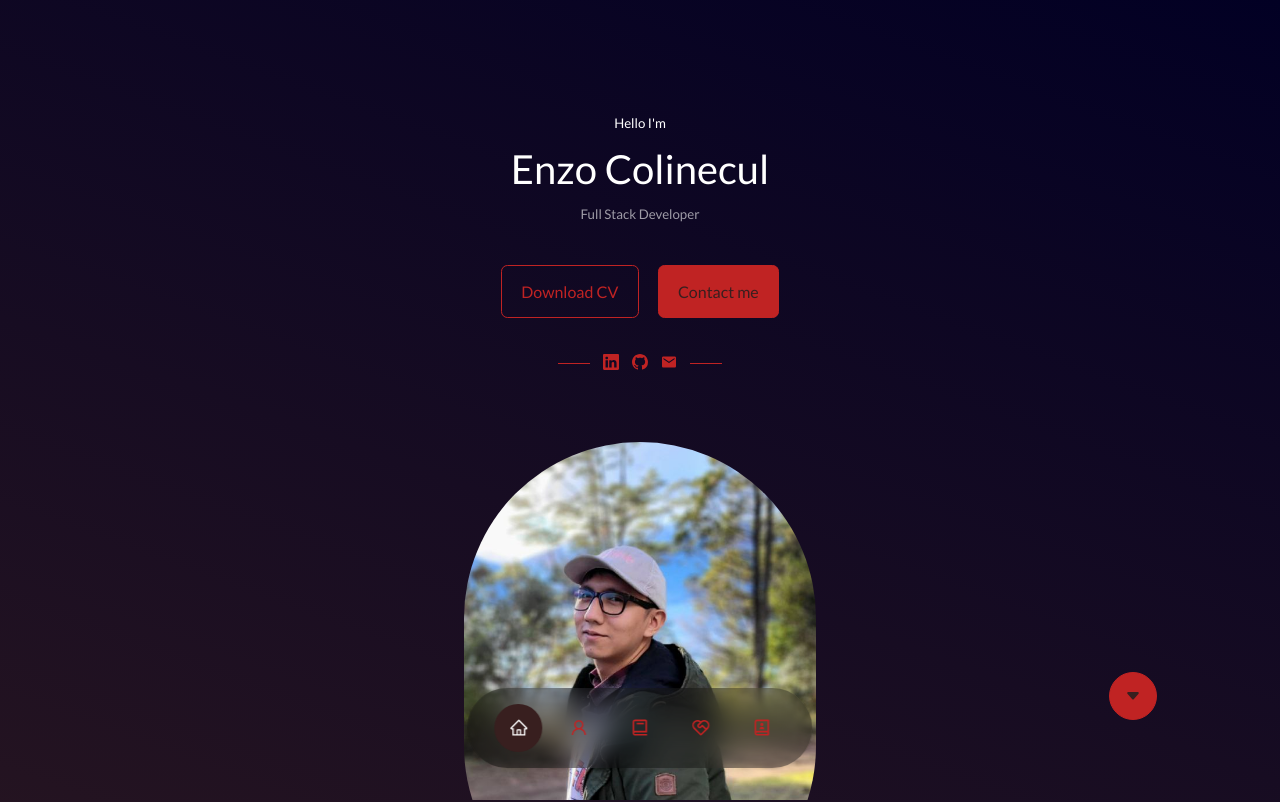
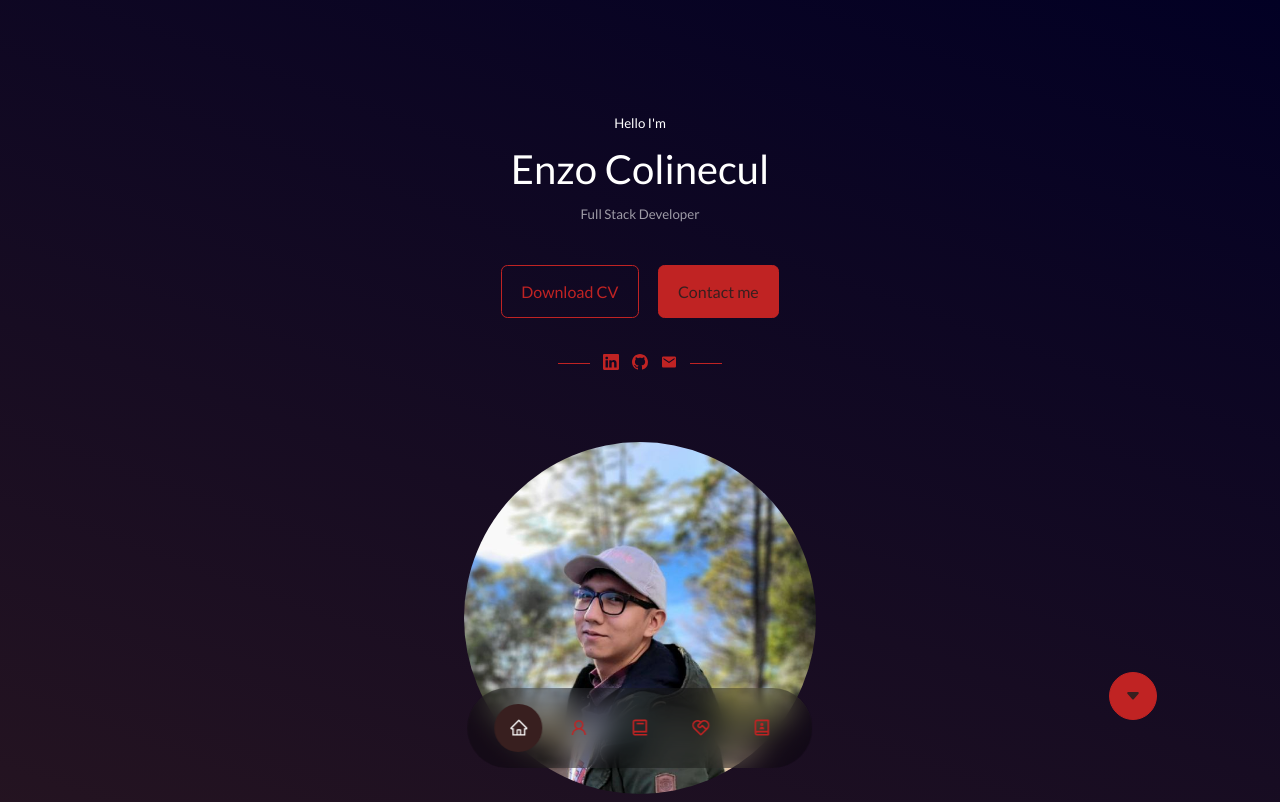
Before and after one commit to EnzoColinecul/new-portfolio, a React (Create React App) app: page /new-portfolio/ in a window 1280 px wide. Shown: the top 802 px of the page. Built offline with nearby package versions, Linux system fonts and the light colour scheme.

Commit message:
change header image style

```diff
--- a/src/components/header/header.css
+++ b/src/components/header/header.css
@@ -48,7 +48,7 @@ header {
 
 .me {
   width: 22rem;
-  height: 30rem;
+  height: 22rem;
   position: absolute;
   left: calc(50% - 11rem);
   margin-top: 4rem;
```
